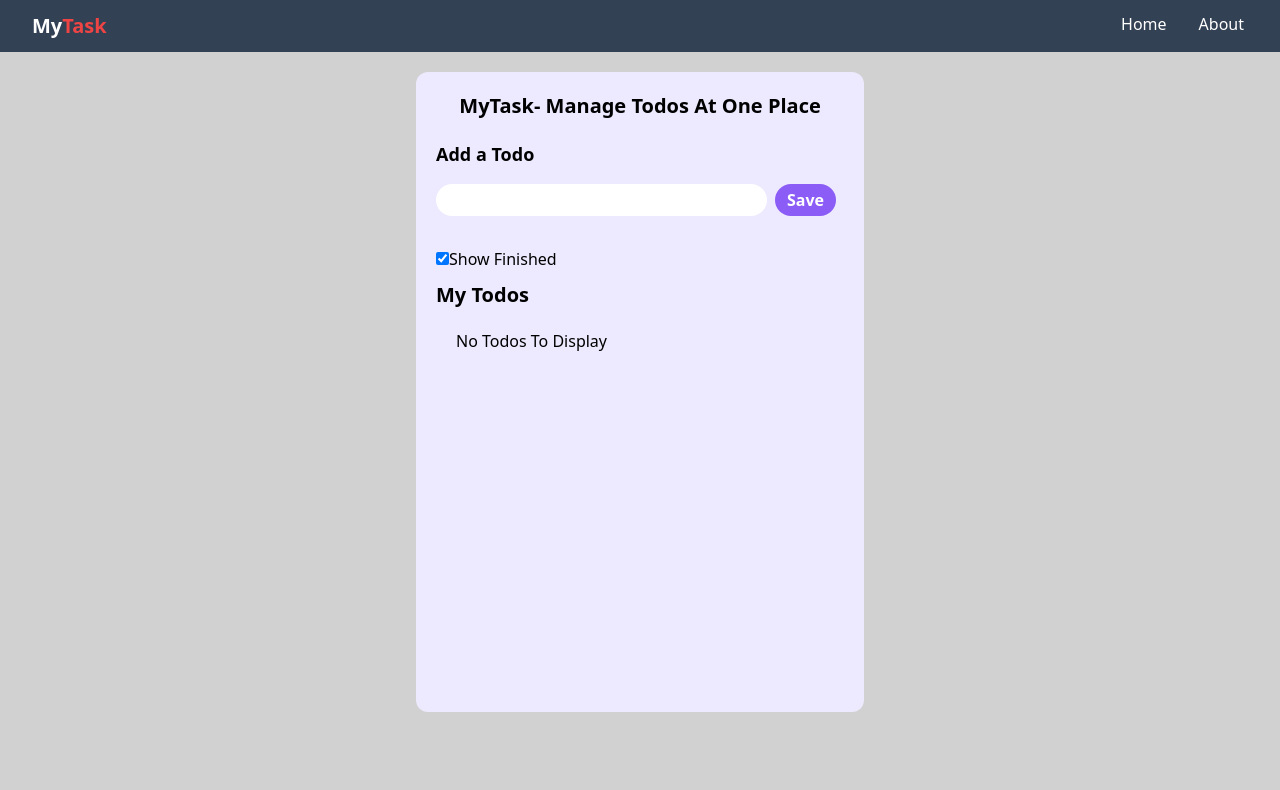
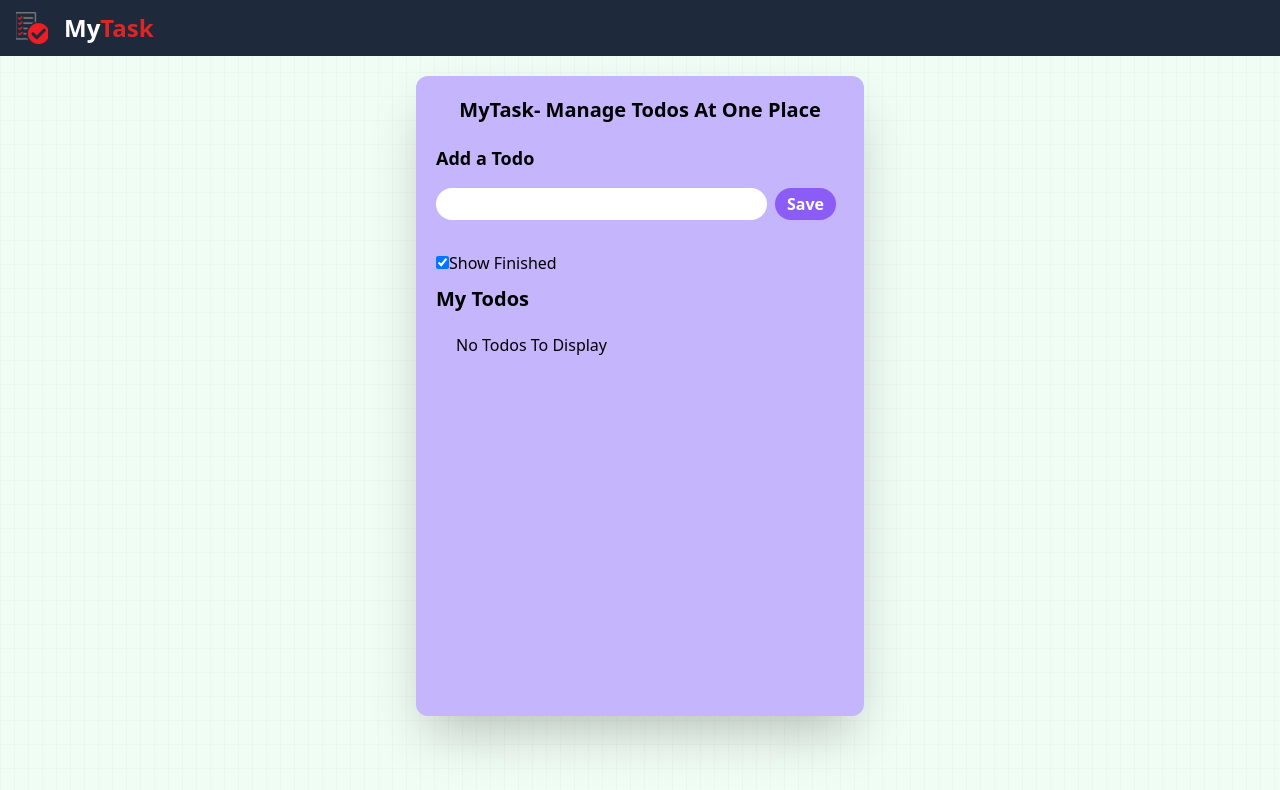
Before and after one commit to pvishwakarma09/React-todo-app, a React (Vite) app: page / in a window 1280 px wide. Shown: the top 790 px of the page. Built offline with nearby package versions, Linux system fonts and the light colour scheme.

Commit message:
write something here

```diff
--- a/index.html
+++ b/index.html
@@ -4,7 +4,7 @@
     <meta charset="UTF-8" />
     <link rel="icon" type="image/svg+xml" href="src/assets/todo.png" />
     <meta name="viewport" content="width=device-width, initial-scale=1.0" />
-    <title>MyTasks - Planer</title>
+    <title>MyTasks - Planer | ToDo List</title>
   </head>
   <body>
     <div id="root"></div>
--- a/src/App.jsx
+++ b/src/App.jsx
@@ -18,8 +18,9 @@ export default function App() {
     }
   }, []);
 
+
   const saveToLS = (Params) => {
-    localStorage.setItem("todos", JSON.stringify(todos));
+    localStorage.setItem("todos", JSON.stringify(Params));
   };
   const toggleFinished = (e) => {
     setshowFinished(!showFinished);
@@ -43,9 +44,11 @@ export default function App() {
   };
 
   const handleAdd = () => {
-    setTodos([...todos, { id: uuidv4(), todo, isCompleted: false }]);
+    let newTodos = [...todos, { id: uuidv4(), todo, isCompleted: false }]
+    setTodos(newTodos)
+    // console.log(newTodo);
     setTodo("");
-    saveToLS();
+    saveToLS(newTodos);
   };
   const handleChange = (e) => {
     setTodo(e.target.value);
@@ -65,7 +68,7 @@ export default function App() {
   return (
     <>
       <Navbar />
-      <div className="mx-3 md:container md:mx-auto my-5 rounded-xl p-5 bg-violet-100 min-h-[80vh] md:w-[35%]">
+      <div className="mx-3 md:container md:mx-auto my-5 shadow-2xl to-black rounded-xl p-5 bg-violet-300 min-h-[80vh] md:w-[35%]">
         <h1 className="font-bold text-center text-xl ">
           MyTask- Manage Todos At One Place
         </h1>
--- a/src/components/Navbar.jsx
+++ b/src/components/Navbar.jsx
@@ -2,15 +2,17 @@ import React from "react";
 
 const Navbar = () => {
   return (
-    <nav className="flex justify-between bg-slate-700 text-white py-3">
-      <div className="logo">
-        <span className="font-bold text-xl mx-8">My<span className="text-red-500">Task</span></span>
+    <nav className="flex bg-slate-800 text-white py-3">
+      <div className="logo flex ">
+        <img
+          className="h-8 w-8 mx-4 object-cover"
+          src="src/assets/todo.png"
+          alt="logo-image"
+        />
+        <h1 className="font-bold text-2xl hover:cursor-pointer hover:text-black ">
+          My<span className="text-red-600">Task</span>
+        </h1>
       </div>
-      <ul className="flex gap-8 mx-9">
-        <li className="Cursor-pointer hover:font-bold transition-all duration-500">Home</li>
-        <li className="Cursor-pointer hover:font-bold transition-all duration-500">About</li>
-
-      </ul>
     </nav>
   );
 };
--- a/src/index.css
+++ b/src/index.css
@@ -2,6 +2,114 @@
 @tailwind components;
 @tailwind utilities;
 
-body{
-    background-color: rgba(61, 61, 61, 0.237);
+body {
+  background-color: rgba(61, 61, 61, 0.237);
+  -webkit-text-size-adjust: 100%;
+  tab-size: 4;
+  font-family: ui-sans-serif, system-ui, sans-serif, "Apple Color Emoji",
+    "Segoe UI Emoji", "Segoe UI Symbol", "Noto Color Emoji";
+  font-feature-settings: normal;
+  font-variation-settings: normal;
+  -webkit-tap-highlight-color: transparent;
+  --toastify-color-light: #fff;
+  --toastify-color-dark: #121212;
+  --toastify-color-info: #3498db;
+  --toastify-color-success: #07bc0c;
+  --toastify-color-warning: #f1c40f;
+  --toastify-color-error: #e74c3c;
+  --toastify-color-transparent: rgba(255, 255, 255, 0.7);
+  --toastify-icon-color-info: var(--toastify-color-info);
+  --toastify-icon-color-success: var(--toastify-color-success);
+  --toastify-icon-color-warning: var(--toastify-color-warning);
+  --toastify-icon-color-error: var(--toastify-color-error);
+  --toastify-toast-width: 320px;
+  --toastify-toast-background: #fff;
+  --toastify-toast-min-height: 64px;
+  --toastify-toast-max-height: 800px;
+  --toastify-font-family: sans-serif;
+  --toastify-z-index: 9999;
+  --toastify-text-color-light: #757575;
+  --toastify-text-color-dark: #fff;
+  --toastify-text-color-info: #fff;
+  --toastify-text-color-success: #fff;
+  --toastify-text-color-warning: #fff;
+  --toastify-text-color-error: #fff;
+  --toastify-spinner-color: #616161;
+  --toastify-spinner-color-empty-area: #e0e0e0;
+  --toastify-color-progress-light: linear-gradient(
+    to right,
+    #4cd964,
+    #5ac8fa,
+    #007aff,
+    #34aadc,
+    #5856d6,
+    #ff2d55
+  );
+  --toastify-color-progress-dark: #bb86fc;
+  --toastify-color-progress-info: var(--toastify-color-info);
+  --toastify-color-progress-success: var(--toastify-color-success);
+  --toastify-color-progress-warning: var(--toastify-color-warning);
+  --toastify-color-progress-error: var(--toastify-color-error);
+  line-height: inherit;
+  box-sizing: border-box;
+  border-width: 0;
+  border-style: solid;
+  border-color: #e5e7eb;
+  --tw-border-spacing-x: 0;
+  --tw-border-spacing-y: 0;
+  --tw-translate-x: 0;
+  --tw-translate-y: 0;
+  --tw-rotate: 0;
+  --tw-skew-x: 0;
+  --tw-skew-y: 0;
+  --tw-scale-x: 1;
+  --tw-scale-y: 1;
+  --tw-pan-x: ;
+  --tw-pan-y: ;
+  --tw-pinch-zoom: ;
+  --tw-scroll-snap-strictness: proximity;
+  --tw-gradient-from-position: ;
+  --tw-gradient-via-position: ;
+  --tw-gradient-to-position: ;
+  --tw-ordinal: ;
+  --tw-slashed-zero: ;
+  --tw-numeric-figure: ;
+  --tw-numeric-spacing: ;
+  --tw-numeric-fraction: ;
+  --tw-ring-inset: ;
+  --tw-ring-offset-width: 0px;
+  --tw-ring-offset-color: #fff;
+  --tw-ring-color: rgb(59 130 246 / 0.5);
+  --tw-ring-offset-shadow: 0 0 #0000;
+  --tw-ring-shadow: 0 0 #0000;
+  --tw-shadow: 0 0 #0000;
+  --tw-shadow-colored: 0 0 #0000;
+  --tw-blur: ;
+  --tw-brightness: ;
+  --tw-contrast: ;
+  --tw-grayscale: ;
+  --tw-hue-rotate: ;
+  --tw-invert: ;
+  --tw-saturate: ;
+  --tw-sepia: ;
+  --tw-drop-shadow: ;
+  --tw-backdrop-blur: ;
+  --tw-backdrop-brightness: ;
+  --tw-backdrop-contrast: ;
+  --tw-backdrop-grayscale: ;
+  --tw-backdrop-hue-rotate: ;
+  --tw-backdrop-invert: ;
+  --tw-backdrop-opacity: ;
+  --tw-backdrop-saturate: ;
+  --tw-backdrop-sepia: ;
+  position: absolute;
+  inset: 0px;
+  z-index: -10;
+  height: 100%;
+  width: 100%;
+  --tw-bg-opacity: 1;
+  background-color: rgb(240 253 244 / var(--tw-bg-opacity));
+  background-image: linear-gradient(to right, #8080800a 1px, transparent 1px),
+    linear-gradient(to bottom, #8080800a 1px, transparent 1px);
+  background-size: 14px 24px;
 }
```
Also changed, not shown: src/App.css (deleted, +0 -42 lines).
